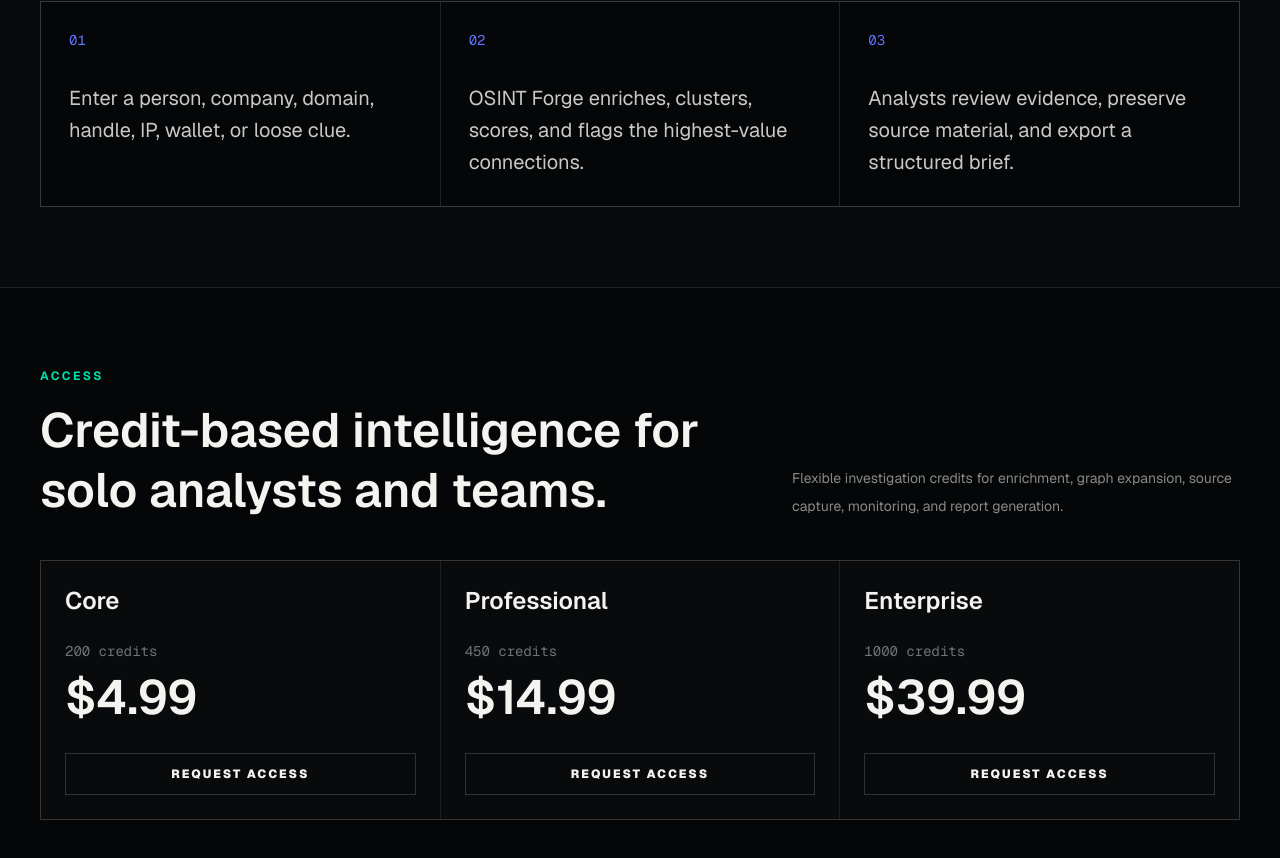
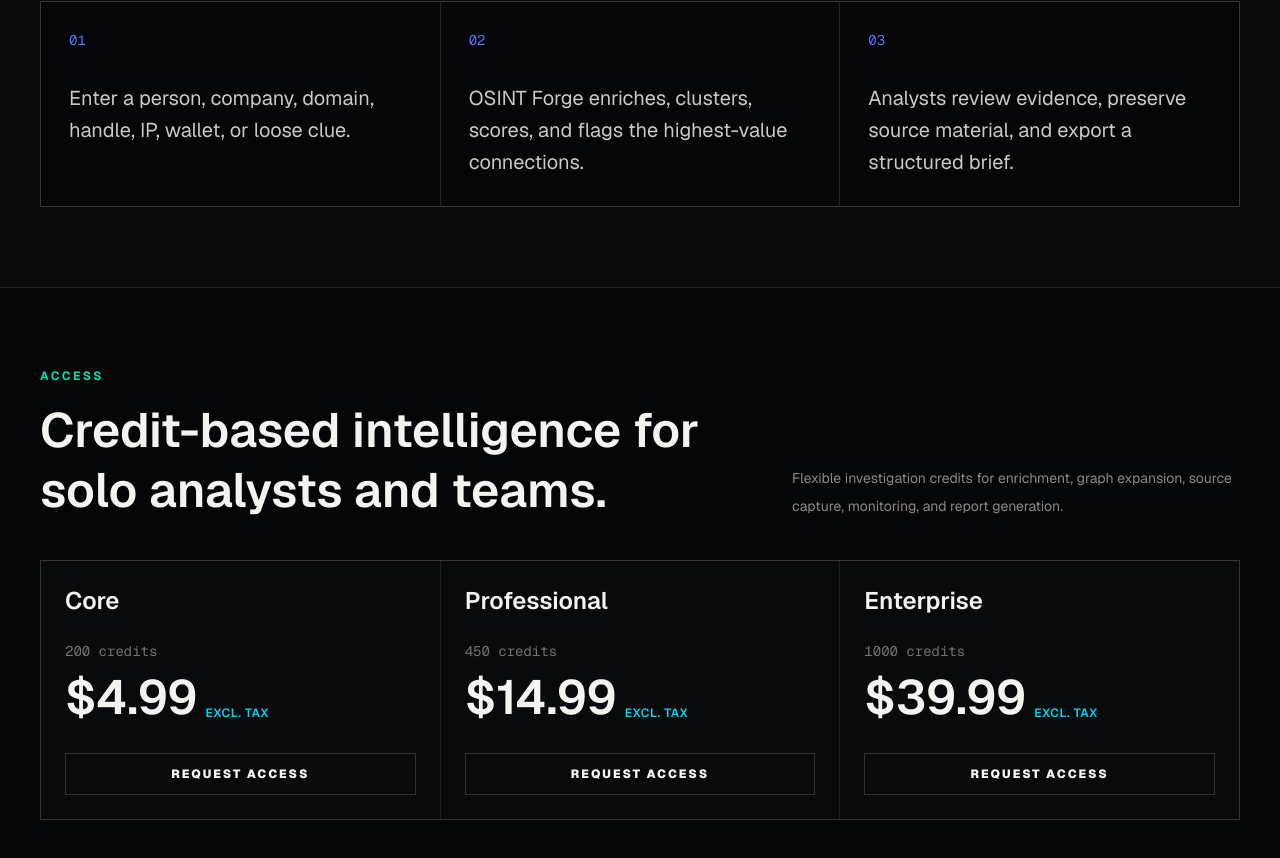
Before and after one commit to Recasted/osint-forge, a Next.js app: page / in a window 1280 px wide. Shown: the part 1925-2783 px from the top of the page. Built offline with nearby package versions, Linux system fonts and the light colour scheme.

Commit message:
Enhance price display with tax exclusion information
Updated price display to include tax exclusion note.

```diff
--- a/app/page.tsx
+++ b/app/page.tsx
@@ -245,7 +245,12 @@ export default function Home() {
               <article key={plan.name} className="bg-[#080a0c] p-6">
                 <h3 className="text-2xl font-semibold">{plan.name}</h3>
                 <p className="mt-6 font-mono text-sm text-white/42">{plan.credits} credits</p>
-                <p className="mt-3 text-5xl font-semibold">{plan.price}</p>
+                <p className="mt-3 flex items-end gap-2">
+                <span className="text-5xl font-semibold">{plan.price}</span>
+                <span className="text-xs font-semibold uppercase tracking-wider text-cyan-400">
+                Excl. tax
+                </span>
+              </p>
                 <a
                   href="#"
                   className="mt-8 inline-flex w-full items-center justify-center border border-white/16 px-5 py-3 text-xs font-black uppercase tracking-[0.16em] transition hover:border-white hover:bg-white hover:text-black"
```
